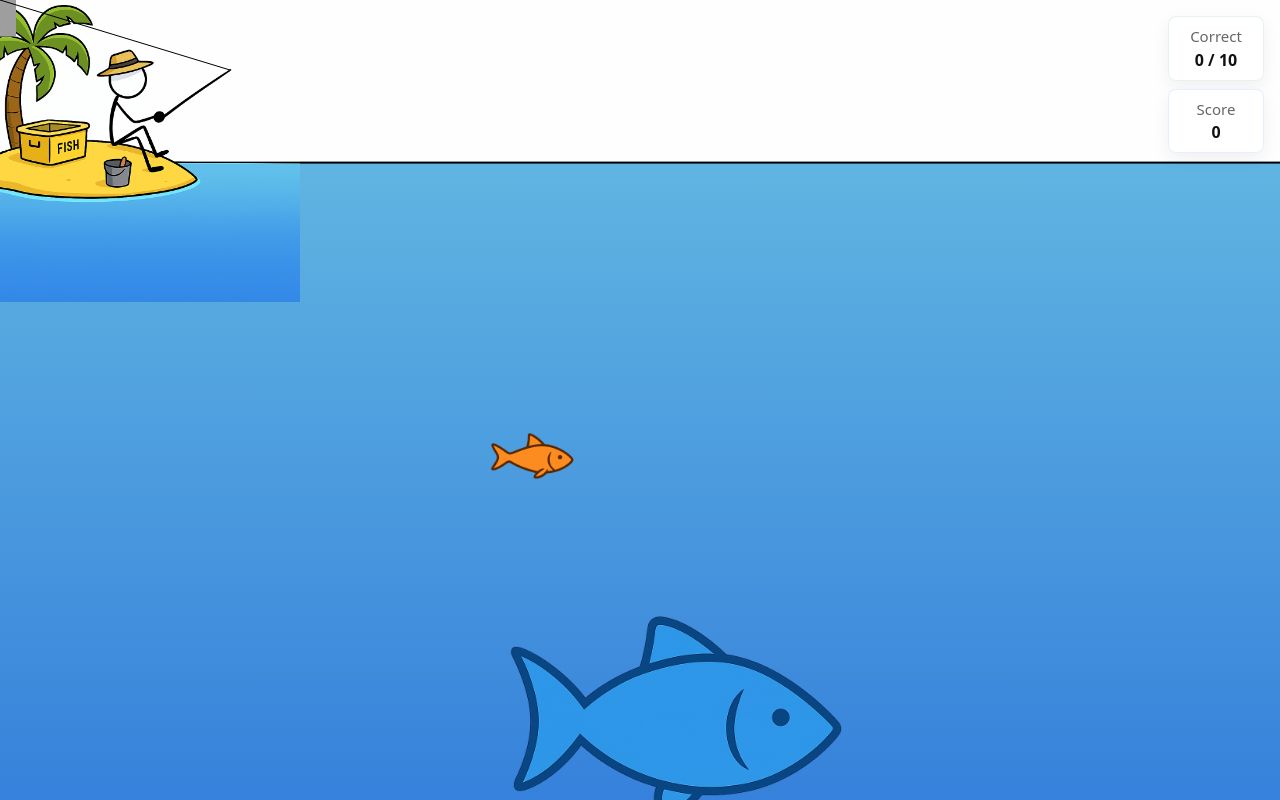
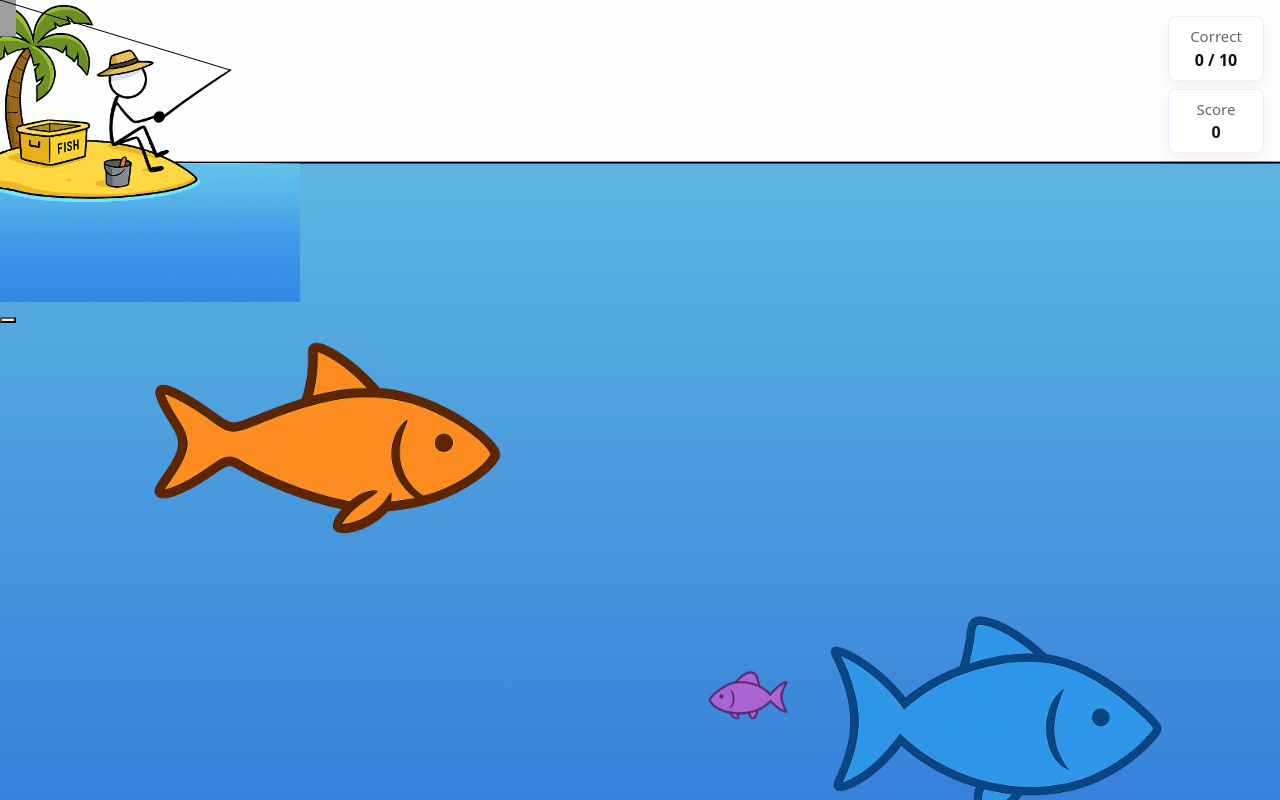
Before and after one commit to 4-gent/phisherman, a React (Create React App) app in the folder frontend/: page /quiz in a window 1280 px wide. Built offline with nearby package versions, Linux system fonts and the light colour scheme; grey boxes are pictures that could not be loaded.

Commit message:
swimming fish updated

```diff
--- a/frontend/src/routes/quiz.js
+++ b/frontend/src/routes/quiz.js
@@ -1,7 +1,6 @@
 import React, { useState, useEffect, useRef } from 'react'
 import '../styles/quiz.css'
 import fisherman from '../styles/images/fishing.png'
-import fish from '../styles/images/fish1.png'
 import FishHook from '../styles/images/fishHook.png'
 import FishA from '../styles/images/fishA.png'
 import FishB from '../styles/images/fishB.png'
@@ -45,6 +44,84 @@ export default function Quiz() {
     const [correctCount, setCorrectCount] = useState(0);
     const [score, setScore] = useState(0);
 
+    const [selected, setSelected] = useState({});
+
+    const toggleSelect = (key) => {
+        setSelected(prev => ({ ...prev, [key]: !prev[key] }));
+    };
+
+    const handleKeySelect = (e, key) => {
+        if (e.key === 'Enter' || e.key === ' ') {
+            e.preventDefault();
+            toggleSelect(key);
+        }
+    };
+
+    // fish A play/stop state and timers
+    const [fishAState, setFishAState] = useState('playing'); // 'playing' | 'stopped'
+    const initialStopTimer = useRef(null);
+    const resumeTimer = useRef(null);
+
+    const finishTimerRef = useRef(null);
+
+    useEffect(() => {
+        // start in playing1 immediately
+        setFishAState('playing1');
+
+        // after 5s switch to stopped, then auto-resume to playing2 after 25s
+        initialStopTimer.current = setTimeout(() => {
+            setFishAState('stopped');
+            initialStopTimer.current = null;
+
+            resumeTimer.current = setTimeout(() => {
+                resumeTimer.current = null;
+                setFishAState('playing2');
+
+                // when playing2 finishes after 5s, mark finished (or set any state you prefer)
+                finishTimerRef.current = setTimeout(() => {
+                    setFishAState('finished');
+                    finishTimerRef.current = null;
+                }, 5000);
+            }, 25000); // 25s stopped period
+        }, 5000); // 5s playing1 period
+
+        return () => {
+            if (initialStopTimer.current) {
+                clearTimeout(initialStopTimer.current);
+                initialStopTimer.current = null;
+            }
+            if (resumeTimer.current) {
+                clearTimeout(resumeTimer.current);
+                resumeTimer.current = null;
+            }
+            if (finishTimerRef.current) {
+                clearTimeout(finishTimerRef.current);
+                finishTimerRef.current = null;
+            }
+        };
+    }, []);
+
+    const handleSendClick = () => {
+        // If currently stopped, cancel auto-resume and start playing2 immediately
+        if (fishAState === 'stopped') {
+            if (resumeTimer.current) {
+                clearTimeout(resumeTimer.current);
+                resumeTimer.current = null;
+            }
+            setFishAState('playing2');
+
+            // start the playing2 finish timer (5s) if not already running
+            if (finishTimerRef.current) {
+                clearTimeout(finishTimerRef.current);
+                finishTimerRef.current = null;
+            }
+            finishTimerRef.current = setTimeout(() => {
+                setFishAState('finished');
+                finishTimerRef.current = null;
+            }, 5000);
+        }
+    };
+
     return(
 
         <div className='quiz-scene'>
@@ -74,10 +151,42 @@ export default function Quiz() {
                     onLoad={updateAnchorFromImage}
                 />
             </div>
-                <img src={FishA} alt="fish" className='fishiesA'/>
-                <img src={FishB} alt="fish" className='fishiesB'/>
-                <img src={FishC} alt="fish" className='fishiesC'/>
+               <button type="submit" className='send-button' onClick={handleSendClick}></button>
+
+                    <img
+                        src={FishA}
+                        alt="fish A"
+                        className={`fishiesA ${fishAState} selectable ${selected.fishA ? 'selected' : ''}`}
+                        onClick={() => toggleSelect('fishA')}
+                        tabIndex={0}
+                        role="button"
+                        aria-pressed={!!selected.fishA}
+                        onKeyDown={(e) => handleKeySelect(e, 'fishA')}
+                    />
+
+                    <img
+                        src={FishB}
+                        alt="fish B"
+                        className={`fishiesB selectable ${selected.fishB ? 'selected' : ''}`}
+                        onClick={() => toggleSelect('fishB')}
+                        tabIndex={0}
+                        role="button"
+                        aria-pressed={!!selected.fishB}
+                        onKeyDown={(e) => handleKeySelect(e, 'fishB')}
+                    />
+
+                    <img
+                        src={FishC}
+                        alt="fish C"
+                        className={`fishiesC selectable ${selected.fishC ? 'selected' : ''}`}
+                        onClick={() => toggleSelect('fishC')}
+                        tabIndex={0}
+                        role="button"
+                        aria-pressed={!!selected.fishC}
+                        onKeyDown={(e) => handleKeySelect(e, 'fishC')}
+                    />
             </div>
+
             <CursorFollowImage anchor={anchor} />
         </div>
     )
--- a/frontend/src/styles/quiz.css
+++ b/frontend/src/styles/quiz.css
@@ -76,24 +76,46 @@
        --swim-start-y: vertical start position (use % for viewport-relative or px for absolute)
        --swim-bob: vertical bob amplitude (px)
     */
-    --swim-duration: 20s;
     --swim-delay: 0s;
-    --swim-start-y: 50%;
+    --swim-start-y: 30%;
     --swim-bob: 25px;
 
-    width: 100px;
-    height: 100px;
+    width: 420px;
+    height: 420px;
     object-fit: contain;
     transform-origin: center;
 
-    /* positioned off-screen to the left and animated across the viewport */
+    /* positioned off-screen to the left; animation is toggled via the .playing class */
     position: absolute;
     left: -15vw;
     top: var(--swim-start-y, 50%);
 
     will-change: transform;
-    animation: swim var(--swim-duration) linear var(--swim-delay) infinite;
 }
+
+/* first natural swim animation state */
+.fishiesA.playing1 {
+    /* move to 1/4 of the viewport width in 5s and remain there */
+    will-change: transform;
+    animation: swim-to-quarter 5s ease forwards;
+}
+
+/* second natural swim animation state starts where the first ended,
+   set to run over 5s (instead of using --swim-duration) */
+.fishiesA.playing2 {
+    will-change: transform;
+    animation: swim 5s linear var(--swim-delay) infinite;
+}
+
+/* stopped state — animation removed and transform pinned to custom stop coordinates
+   Set --stop-x and --stop-y on the element (either in CSS or via JS) to choose stop location,
+   accepts units (px, vw, %, etc). Transition makes stopping appear smooth. */
+.fishiesA.stopped {
+    animation: none !important;
+    transition: transform 300ms ease;
+    transform: translateX(var(--stop-x, 25vw)) translateY(var(--stop-y, 0)) scaleX(1);
+}
+
 
 /* Add this class to make a fish swim right-to-left and face the other way */
 .fishiesB {
@@ -141,16 +163,27 @@
     will-change: transform;
     animation: swim var(--swim-duration) linear var(--swim-delay) infinite;
 }
+
 /* LTR swim: translate from left off-screen to right off-screen, with subtle bobbing */
+@keyframes swim-to-quarter {
+    0%   { transform: translateX(0) translateY(0) scaleX(1); }
+    100% { transform: translateX(25vw) translateY(0) scaleX(1); }
+}
+
 @keyframes swim {
-    0%   { transform: translateX(0) translateY(0) scaleX(1); }
-    25%  { transform: translateX(calc(25vw + 10vw)) translateY(calc(var(--swim-bob) * -0.6)) scaleX(1); }
-    50%  { transform: translateX(calc(50vw + 15vw)) translateY(calc(var(--swim-bob))) scaleX(1); }
-    75%  { transform: translateX(calc(75vw + 20vw)) translateY(calc(var(--swim-bob) * -0.4)) scaleX(1); }
-    100% { transform: translateX(calc(110vw + 30vw)) translateY(0) scaleX(1); }
+    0%   { transform: translateX(25vw) translateY(0) scaleX(1); }
+    25%  { transform: translateX(60vw) translateY(calc(var(--swim-bob) * -0.6)) scaleX(1); }
+    50%  { transform: translateX(90vw) translateY(calc(var(--swim-bob))) scaleX(1); }
+    75%  { transform: translateX(120vw) translateY(calc(var(--swim-bob) * -0.4)) scaleX(1); }
+    100% { transform: translateX(165vw) translateY(0) scaleX(1); }
 }
 
 /* RTL swim: same motion but flipped horizontally */
+@keyframes swim-to-quarter-rtl {
+    0%   { transform: translateX(0) translateY(0) scaleX(-1); }
+    100% { transform: translateX(-25vw) translateY(0) scaleX(-1); }
+}
+
 @keyframes swim-rtl {
     0%   { transform: translateX(0) translateY(0) scaleX(-1); }
     25%  { transform: translateX(calc(-25vw - 10vw)) translateY(calc(var(--swim-bob) * -0.6)) scaleX(-1); }
```
